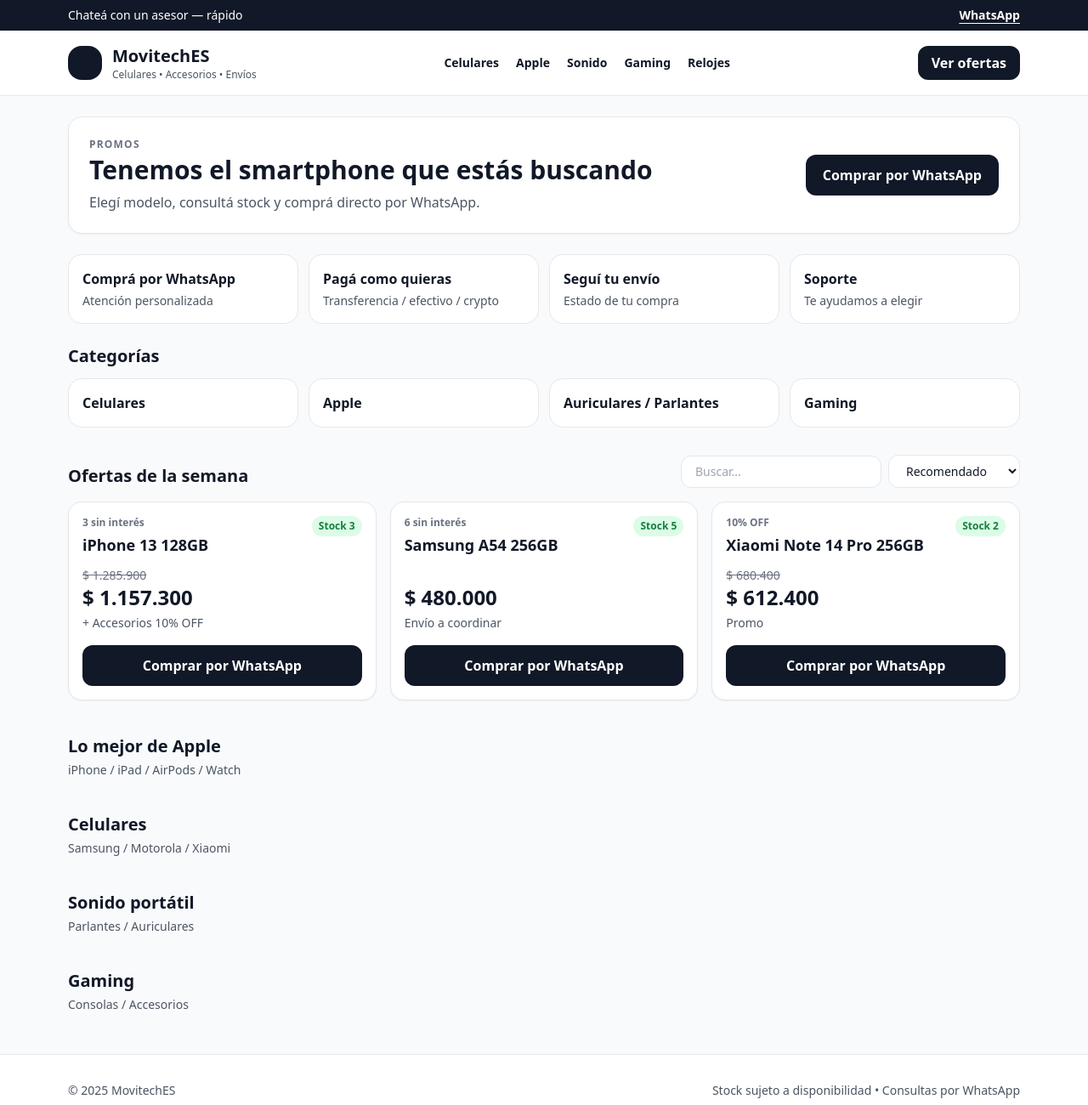
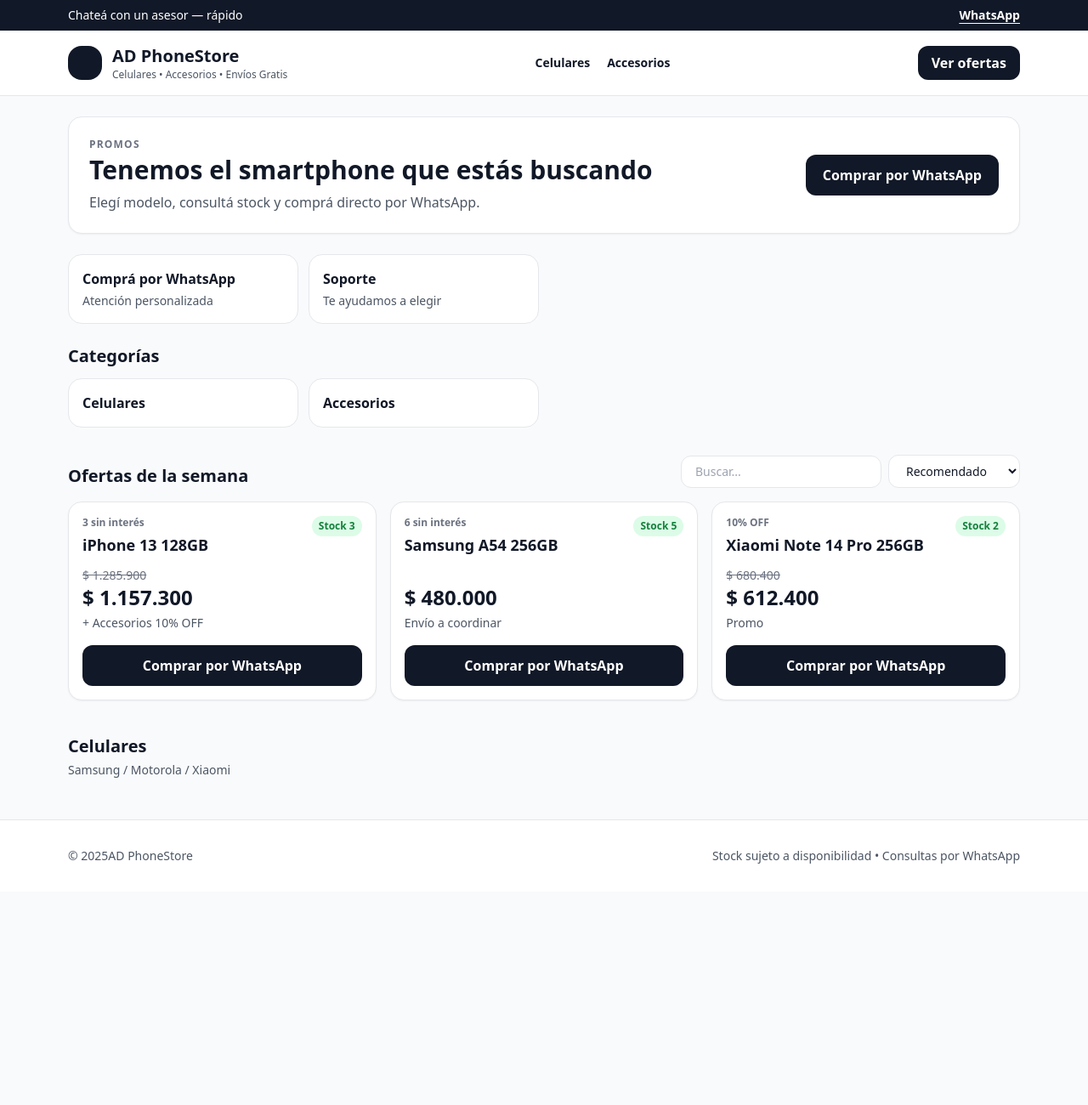
Before and after one commit to BikeESports/PhoneStore, a plain HTML site: page index.html in a window 1280 px wide. Shown: the whole page at 85% size. After the commit the page ends 1049 px from the top, so only its background shows below. Drawn offline with nearby package versions, Linux system fonts and the light colour scheme.

Commit message:
Update index.html

```diff
--- a/index.html
+++ b/index.html
@@ -24,17 +24,14 @@
         <!-- Logo: reemplazá por tu PNG -->
         <div class="h-10 w-10 rounded-2xl bg-gray-900"></div>
         <div class="leading-tight">
-          <h1 class="text-xl font-extrabold">MovitechES</h1>
-          <p class="text-xs text-gray-600">Celulares • Accesorios • Envíos</p>
+          <h1 class="text-xl font-extrabold">AD PhoneStore</h1>
+          <p class="text-xs text-gray-600">Celulares • Accesorios • Envíos Gratis</p>
         </div>
       </div>
 
       <nav class="hidden md:flex items-center gap-5 text-sm font-semibold">
         <a class="hover:underline" href="#celulares">Celulares</a>
-        <a class="hover:underline" href="#apple">Apple</a>
-        <a class="hover:underline" href="#sonido">Sonido</a>
-        <a class="hover:underline" href="#gaming">Gaming</a>
-        <a class="hover:underline" href="#relojes">Relojes</a>
+        <a class="hover:underline" href="#apple">Accesorios</a>
       </nav>
 
       <a class="px-4 py-2 rounded-xl bg-gray-900 text-white font-semibold hover:opacity-90" href="#ofertas">
@@ -66,14 +63,6 @@
         <p class="text-sm text-gray-600 mt-1">Atención personalizada</p>
       </div>
       <div class="bg-white border rounded-2xl p-4">
-        <p class="font-bold">Pagá como quieras</p>
-        <p class="text-sm text-gray-600 mt-1">Transferencia / efectivo / crypto</p>
-      </div>
-      <div class="bg-white border rounded-2xl p-4">
-        <p class="font-bold">Seguí tu envío</p>
-        <p class="text-sm text-gray-600 mt-1">Estado de tu compra</p>
-      </div>
-      <div class="bg-white border rounded-2xl p-4">
         <p class="font-bold">Soporte</p>
         <p class="text-sm text-gray-600 mt-1">Te ayudamos a elegir</p>
       </div>
@@ -85,9 +74,7 @@
     <h3 class="text-xl font-extrabold">Categorías</h3>
     <div class="grid grid-cols-2 sm:grid-cols-4 gap-3 mt-3">
       <a href="#celulares" class="bg-white border rounded-2xl p-4 font-semibold hover:bg-gray-50">Celulares</a>
-      <a href="#apple" class="bg-white border rounded-2xl p-4 font-semibold hover:bg-gray-50">Apple</a>
-      <a href="#sonido" class="bg-white border rounded-2xl p-4 font-semibold hover:bg-gray-50">Auriculares / Parlantes</a>
-      <a href="#gaming" class="bg-white border rounded-2xl p-4 font-semibold hover:bg-gray-50">Gaming</a>
+      <a href="#accesorios" class="bg-white border rounded-2xl p-4 font-semibold hover:bg-gray-50">Accesorios</a>
     </div>
   </section>
 
@@ -110,37 +97,22 @@
   </section>
 
   <!-- Colecciones -->
-  <section id="apple" class="max-w-6xl mx-auto px-4 pt-10">
-    <h3 class="text-xl font-extrabold">Lo mejor de Apple</h3>
-    <p class="text-sm text-gray-600 mt-1">iPhone / iPad / AirPods / Watch</p>
-  </section>
-
   <section id="celulares" class="max-w-6xl mx-auto px-4 pt-10">
     <h3 class="text-xl font-extrabold">Celulares</h3>
     <p class="text-sm text-gray-600 mt-1">Samsung / Motorola / Xiaomi</p>
   </section>
 
-  <section id="sonido" class="max-w-6xl mx-auto px-4 pt-10">
-    <h3 class="text-xl font-extrabold">Sonido portátil</h3>
-    <p class="text-sm text-gray-600 mt-1">Parlantes / Auriculares</p>
-  </section>
-
-  <section id="gaming" class="max-w-6xl mx-auto px-4 pt-10">
-    <h3 class="text-xl font-extrabold">Gaming</h3>
-    <p class="text-sm text-gray-600 mt-1">Consolas / Accesorios</p>
-  </section>
-
   <footer class="border-t bg-white mt-12">
     <div class="max-w-6xl mx-auto px-4 py-8 text-sm text-gray-600 flex flex-col md:flex-row gap-2 md:justify-between">
-      <p>© <span id="year"></span> MovitechES</p>
+      <p>© <span id="year"></span>AD PhoneStore</p>
       <p>Stock sujeto a disponibilidad • Consultas por WhatsApp</p>
     </div>
   </footer>
 
 <script>
   // ===== CONFIG =====
-  const BRAND = "MovitechES";
-  const WA_NUMBER = "5491122334455"; // <-- cambiá por tu número (sin +)
+  const BRAND = "AD PhoneStore";
+  const WA_NUMBER = "5492352441553"; // <-- cambiá por tu número (sin +)
   const CURRENCY = "ARS";            // ARS / EUR / USD / etc.
 
   const fmt = new Intl.NumberFormat("es-AR", { style:"currency", currency:CURRENCY, maximumFractionDigits:0 });
```
